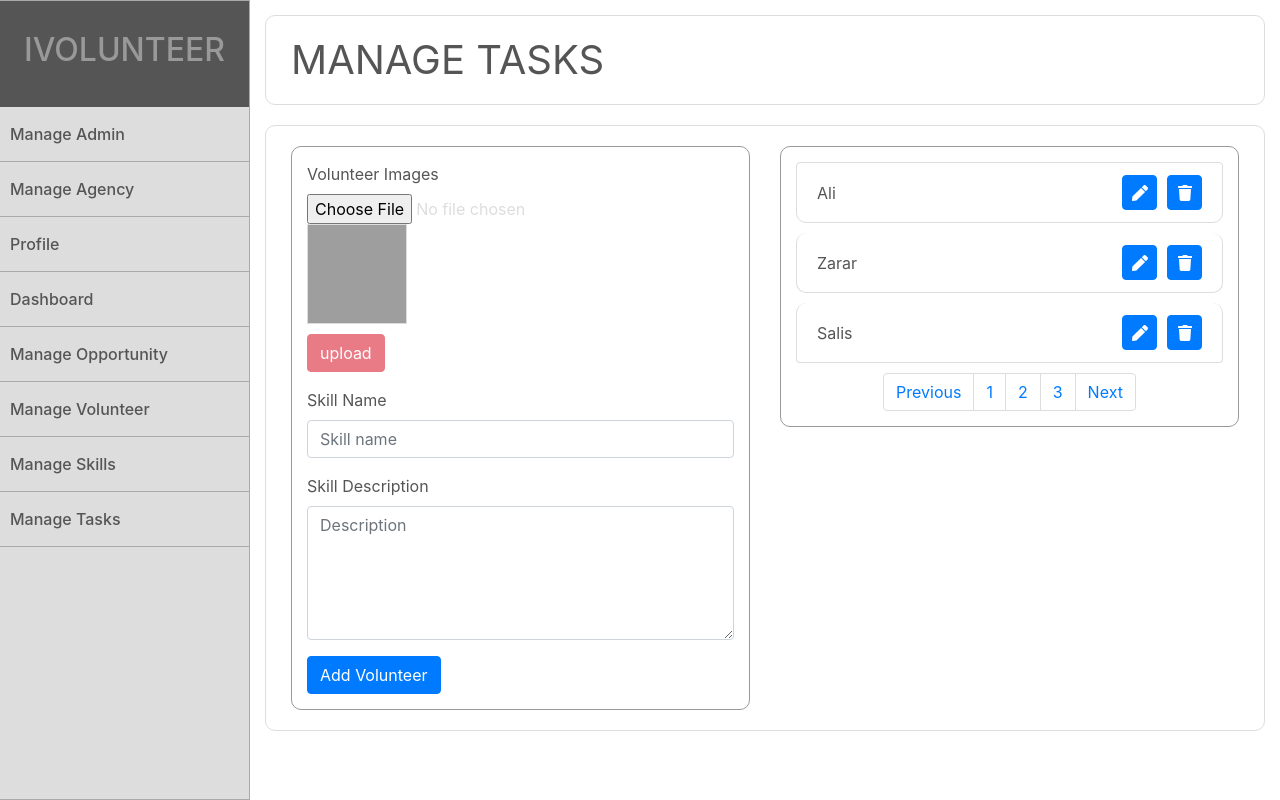
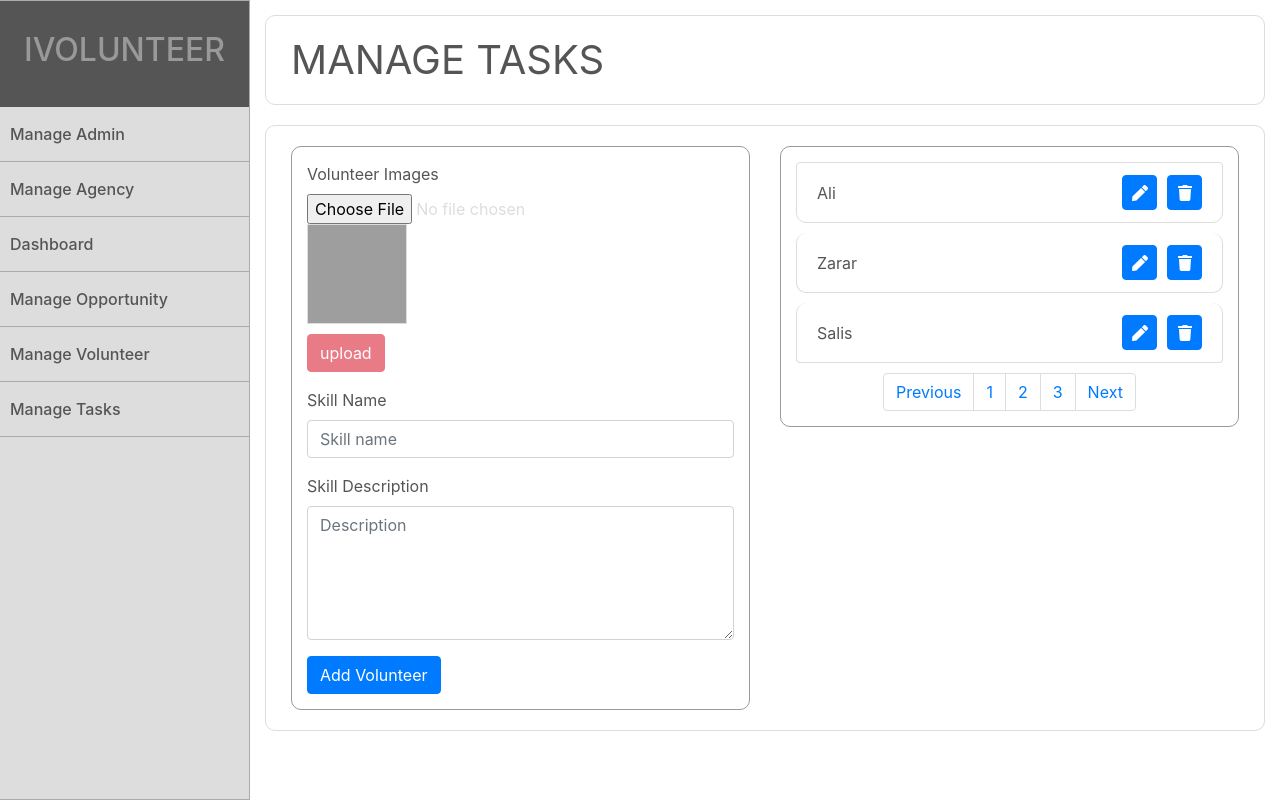
Before and after one commit to umarzahir-zz/console-copy, a React (Create React App) app: page / in a window 1280 px wide. Built offline with nearby package versions, Linux system fonts and the light colour scheme; grey boxes are pictures that could not be loaded.

Commit message:
reomve mange task , profile and add volunteer

```diff
--- a/src/actions/opportunityAction.js
+++ b/src/actions/opportunityAction.js
@@ -6,7 +6,7 @@ export const opportunityData = (formData) => {
 
     console.log("this is the data that we are sendig to api", formData)
     return (dispatch, getState) => {
-        axios.post('http://localhost:5000/api/opportunity/create', formData, {}
+        axios.post('https://ivol-server.herokuapp.com/api/opportunity/create', formData, {}
             // headers: {
             //     'accept': 'application/json',
             //     'Accept-Language': 'en-US,en;q=0.8',
--- a/src/components/Navigation/index.js
+++ b/src/components/Navigation/index.js
@@ -1,8 +1,8 @@
-import React, {Component} from "react";
+import React, { Component } from "react";
 import { Link } from "react-router-dom";
 export default class Navigation extends Component {
-    render(){
-        return(
+    render() {
+        return (
             <div className="side-menu">
                 <div className="logo w-100% text-center">
                     <h2>Ivolunteer</h2>
@@ -15,9 +15,9 @@ export default class Navigation extends Component {
                     <li className="side-menu-item">
                         <Link to="/manageagency">manage agency</Link>
                     </li>
-                    <li className="side-menu-item">
+                    {/* <li className="side-menu-item">
                         <Link to="/profile">profile</Link>
-                    </li>
+                    </li> */}
                     <li className="side-menu-item">
                         <Link to="/dashboard">dashboard</Link>
                     </li>
@@ -27,9 +27,9 @@ export default class Navigation extends Component {
                     <li className="side-menu-item">
                         <Link to="/managevolunteer">manage volunteer</Link>
                     </li>
-                    <li className="side-menu-item">
+                    {/* <li className="side-menu-item">
                         <Link to="/manageskills">manage skills</Link>
-                    </li>
+                    </li> */}
                     <li className="side-menu-item">
                         <Link to="">manage tasks</Link>
                     </li>
--- a/src/scenes/ManageVolunteer/index.js
+++ b/src/scenes/ManageVolunteer/index.js
@@ -4,7 +4,7 @@ import Navigation from "../../components/Navigation/index.js";
 import { FontAwesomeIcon } from '@fortawesome/react-fontawesome'
 import { faPen, faTrash } from '@fortawesome/free-solid-svg-icons'
 import { connect } from "react-redux";
-import {volunteerview} from '../../actions/volunteerAction';
+import { volunteerview } from '../../actions/volunteerAction';
 class ManageVolunteer extends Component {
 
     state = {
@@ -17,7 +17,7 @@ class ManageVolunteer extends Component {
         console.log(this.props.allVol)
     }
     componentDidUpdate = () => {
-        if(this.props.allVol === undefined) {
+        if (this.props.allVol === undefined) {
             this.props.getAllVol()
         }
     }
@@ -51,7 +51,7 @@ class ManageVolunteer extends Component {
                                     <div className="center-content">
                                         <div className="opportunity-form col-12 p-0">
                                             <div className="row">
-                                                <div className="col-6">
+                                                {/* <div className="col-6">
                                                     <form className="data-form">
                                                         <div className="form-group profile-pic d-flex flex-wrap">
                                                             <label>volunteer images</label>
@@ -86,13 +86,12 @@ class ManageVolunteer extends Component {
                                                         </div>
                                                         <button className="btn btn-primary gray-button">add volunteer</button>
                                                     </form>
-                                                </div>
+                                                </div> */}
                                                 <div className=" col-6">
                                                     <div className="result">
                                                         <ul className="list-group result-list">
-                                                            {this.props.allVol && this.props.allVol.map((vol) =>
-                                                            {
-                                                                return(
+                                                            {this.props.allVol && this.props.allVol.map((vol) => {
+                                                                return (
                                                                     <li className="list-group-item d-flex justify-content-between align-items-center">
                                                                         <p className="list-title">{vol.name}</p>
                                                                         <div className="list-button">
@@ -145,13 +144,13 @@ class ManageVolunteer extends Component {
 }
 const mapStateToProps = (state) => {
     console.log(state.vol)
-    return{
+    return {
         allVol: state.vol.allVoluntear
     }
 }
 const mapDispatchToProps = (dispatch) => {
-    return{
-        getAllVol: () => {dispatch(volunteerview())}
+    return {
+        getAllVol: () => { dispatch(volunteerview()) }
     }
 }
-export default connect (mapStateToProps, mapDispatchToProps)(ManageVolunteer)
+export default connect(mapStateToProps, mapDispatchToProps)(ManageVolunteer)
```
Lines whose indentation alone changed are shown as unchanged.
